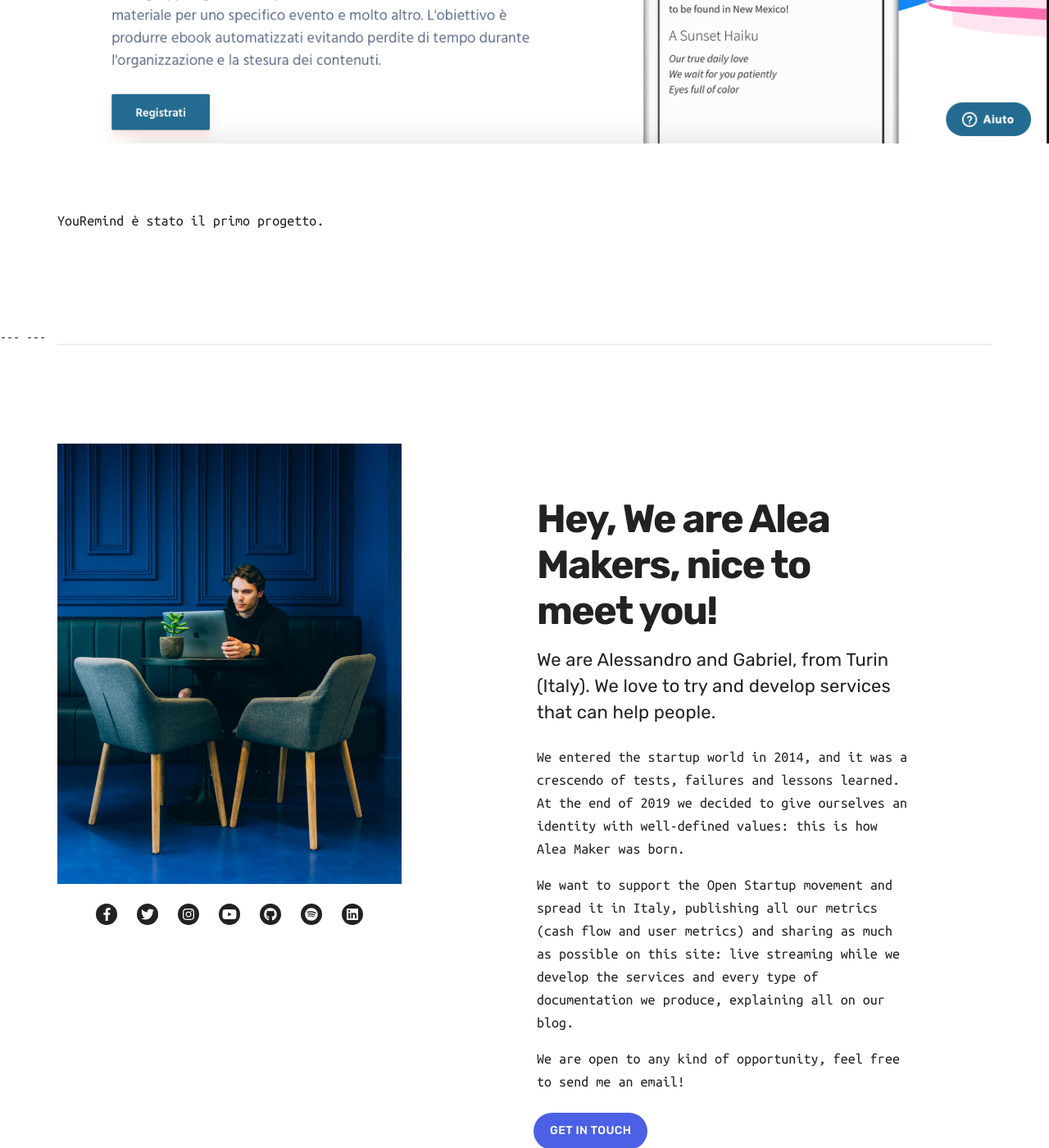
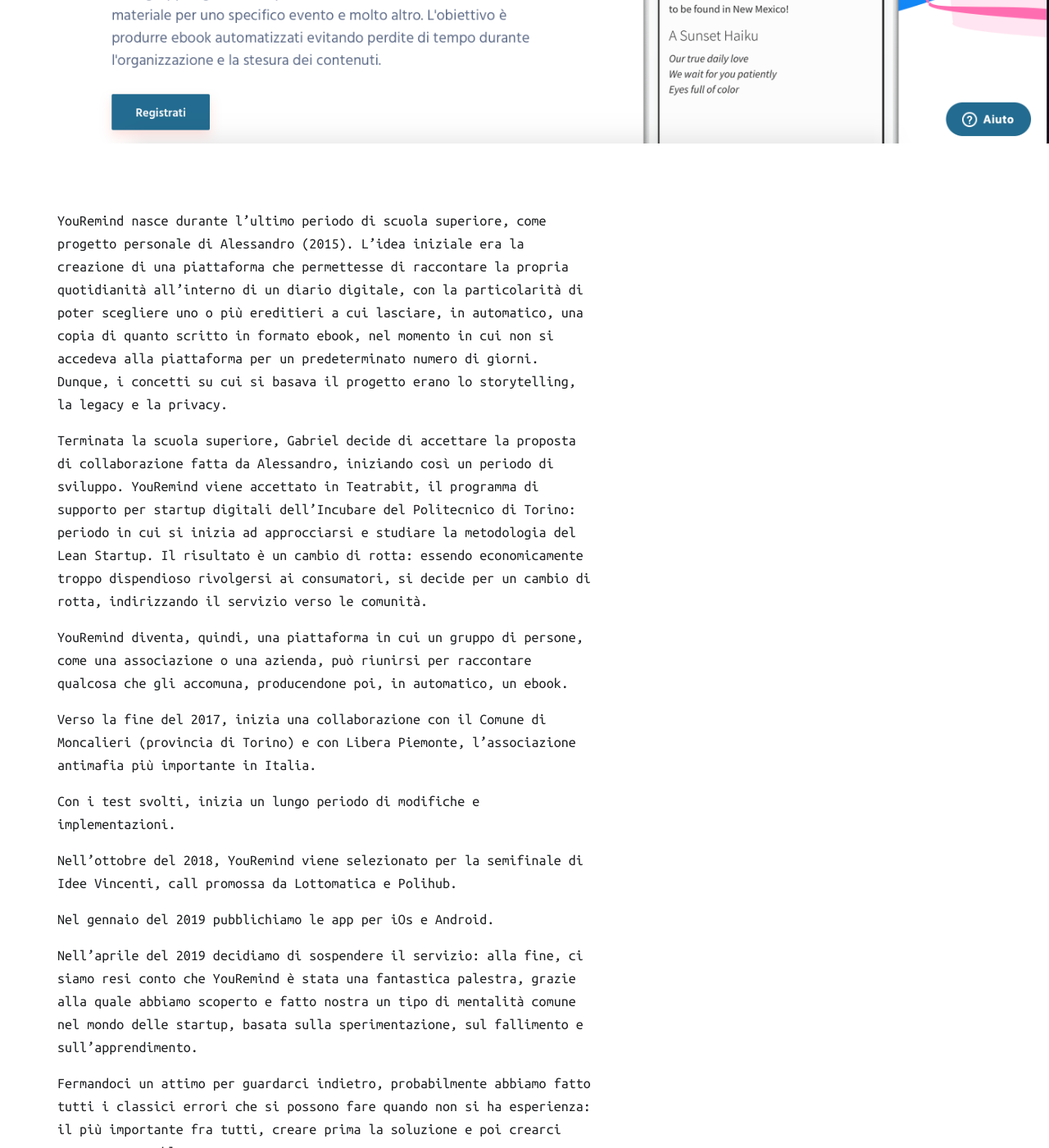
Before and after one commit to alea-git/alea-git.github.io, a Jekyll site: the page built from _projects/mobile-app-1.md, in a window 1280 px wide and 1400 px high, scrolled down 947 px. Shown: the whole window at 82% size. Built offline with Jekyll 4.4.1, drawn with Linux system fonts in a browser that asks for light colours; nearby versions of some CDN libraries; some of the changed text lies outside the part shown.

Commit message:
Updated '_projects/mobile-app-1.md' via CloudCannon

```diff
--- a/_projects/mobile-app-1.md
+++ b/_projects/mobile-app-1.md
@@ -9,4 +9,22 @@
   - screenyouremind.png
 ---
 
-YouRemind &egrave; stato il primo progetto.
+YouRemind nasce durante l'ultimo periodo di scuola superiore, come progetto personale di Alessandro (2015). L'idea iniziale era la creazione di una piattaforma che permettesse di raccontare la propria quotidianit&agrave; all'interno di un diario digitale, con la particolarit&agrave; di poter scegliere uno o pi&ugrave; ereditieri a cui lasciare, in automatico, una copia di quanto scritto in formato ebook, nel momento in cui non si accedeva alla piattaforma per un predeterminato numero di giorni. Dunque, i concetti su cui si basava il progetto erano lo storytelling, la legacy e la privacy.
+
+Terminata la scuola superiore, Gabriel decide di accettare la proposta di collaborazione fatta da Alessandro, iniziando cos&igrave; un periodo di sviluppo. YouRemind viene accettato in Teatrabit, il programma di supporto per startup digitali dell'Incubare del Politecnico di Torino: periodo in cui si inizia ad approcciarsi e studiare la metodologia del Lean Startup. Il risultato &egrave; un cambio di rotta: essendo economicamente troppo dispendioso rivolgersi ai consumatori, si decide per un cambio di rotta, indirizzando il servizio verso le comunit&agrave;.&nbsp;
+
+YouRemind diventa, quindi, una piattaforma in cui un gruppo di persone, come una associazione o una azienda, pu&ograve; riunirsi per raccontare qualcosa che gli accomuna, producendone poi, in automatico, un ebook.&nbsp;
+
+Verso la fine del 2017, inizia una collaborazione con il Comune di Moncalieri (provincia di Torino) e con Libera Piemonte, l'associazione antimafia pi&ugrave; importante in Italia.
+
+Con i test svolti, inizia un lungo periodo di modifiche e implementazioni.&nbsp;
+
+Nell'ottobre del 2018, YouRemind viene selezionato per la semifinale di Idee Vincenti, call promossa da Lottomatica e Polihub.
+
+Nel gennaio del 2019 pubblichiamo le app per iOs e Android.
+
+Nell'aprile del 2019 decidiamo di sospendere il servizio: alla fine, ci siamo resi conto che YouRemind &egrave; stata una fantastica palestra, grazie alla quale abbiamo scoperto e fatto nostra un tipo di mentalit&agrave; comune nel mondo delle startup, basata sulla sperimentazione, sul fallimento e sull'apprendimento.
+
+Fermandoci un attimo per guardarci indietro, probabilmente abbiamo fatto tutti i classici errori che si possono fare quando non si ha esperienza: il pi&ugrave; importante fra tutti, creare prima la soluzione e poi crearci attorno un problema.
+
+Non aveva pi&ugrave; senso&nbsp;
```
